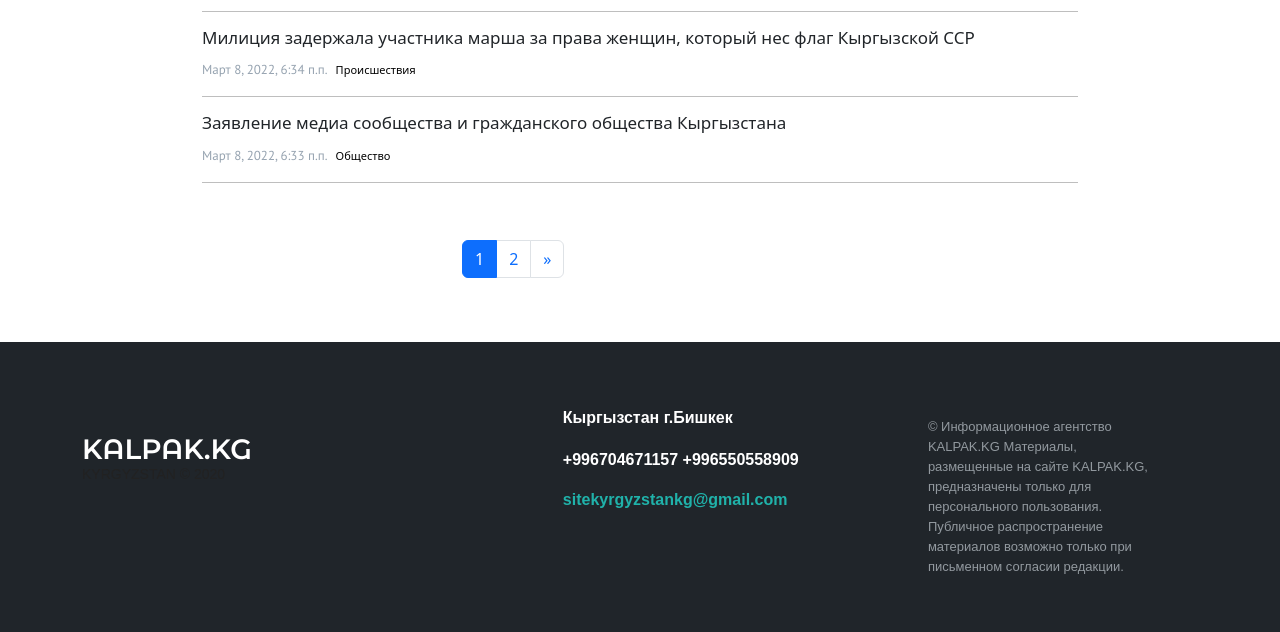
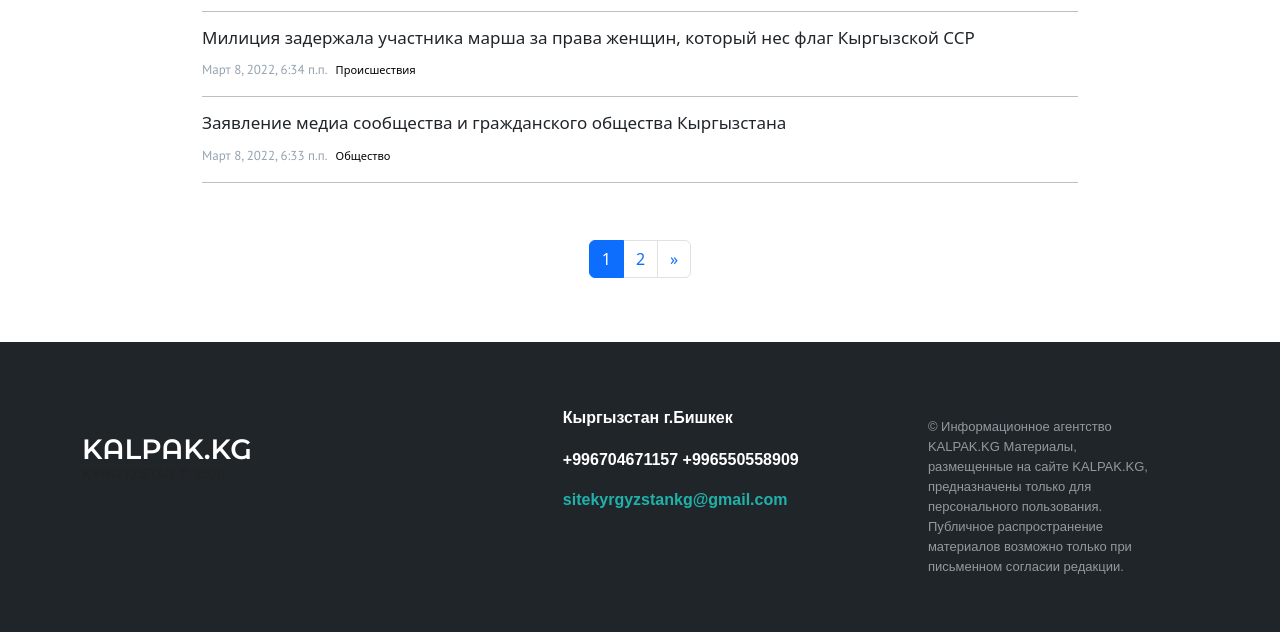
Before and after one commit to aibekovislam/news, a Django app: page /all-news/ in a window 1280 px wide. Shown: the part 1397-2029 px from the top of the page. Run offline with Django 3.2, Linux system fonts and the light colour scheme; data comes from the database, SQL or seed files in the repository; some libraries are stand-ins or nearby versions; some web fonts are replaced.

Commit message:
pagination

```diff
--- a/core/templates/articles2.html
+++ b/core/templates/articles2.html
@@ -41,6 +41,7 @@
         <div class="row">
           <div class="col-md-4 col-sm-4"></div>
           <div class="col-md-4 col-sm-4">
+            <div class="button-wrapper">
               <ul class="pagination">
                 {% if page_obj.has_previous %}
                  <li class="page-item">
@@ -65,6 +66,7 @@
                 {% endif %}
               </ul>
           </div>
+          </div>
           <div class="col-md-4 col-sm-4"></div>
         </div>
       </div>
```
